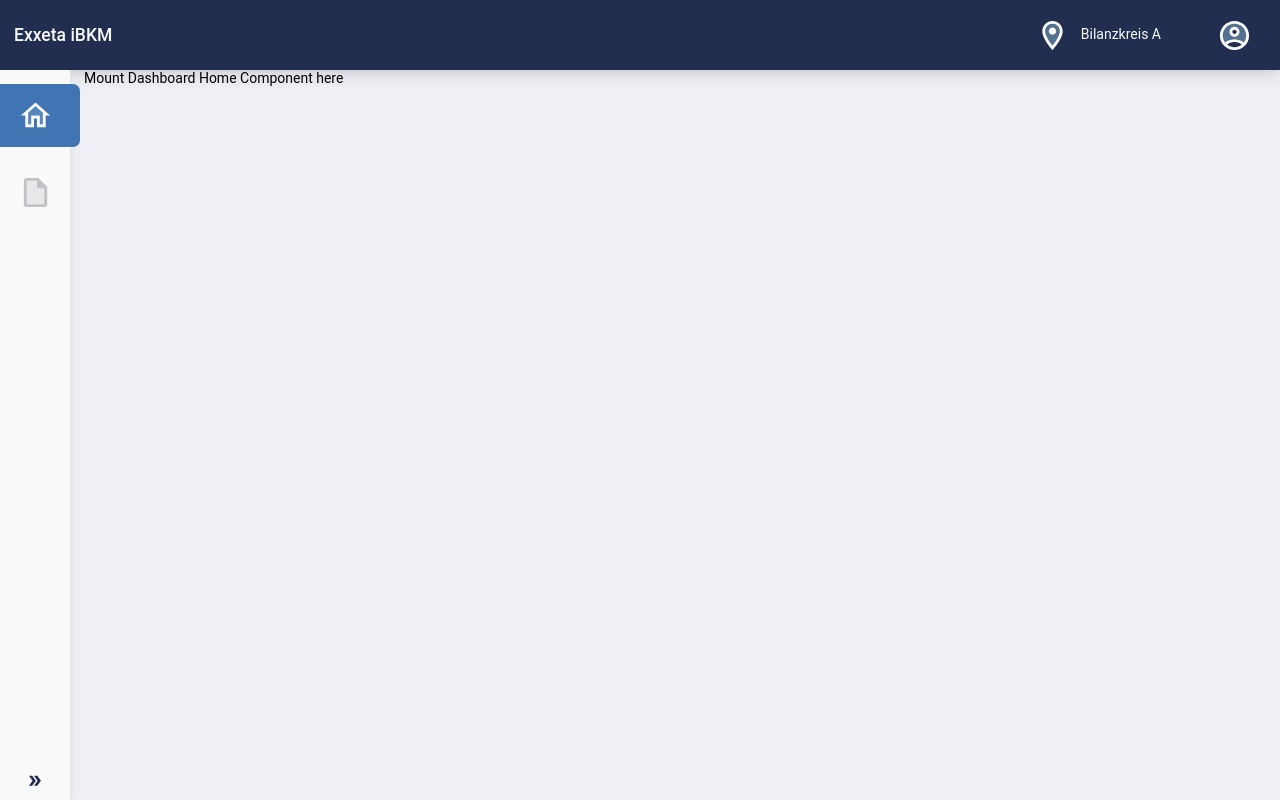
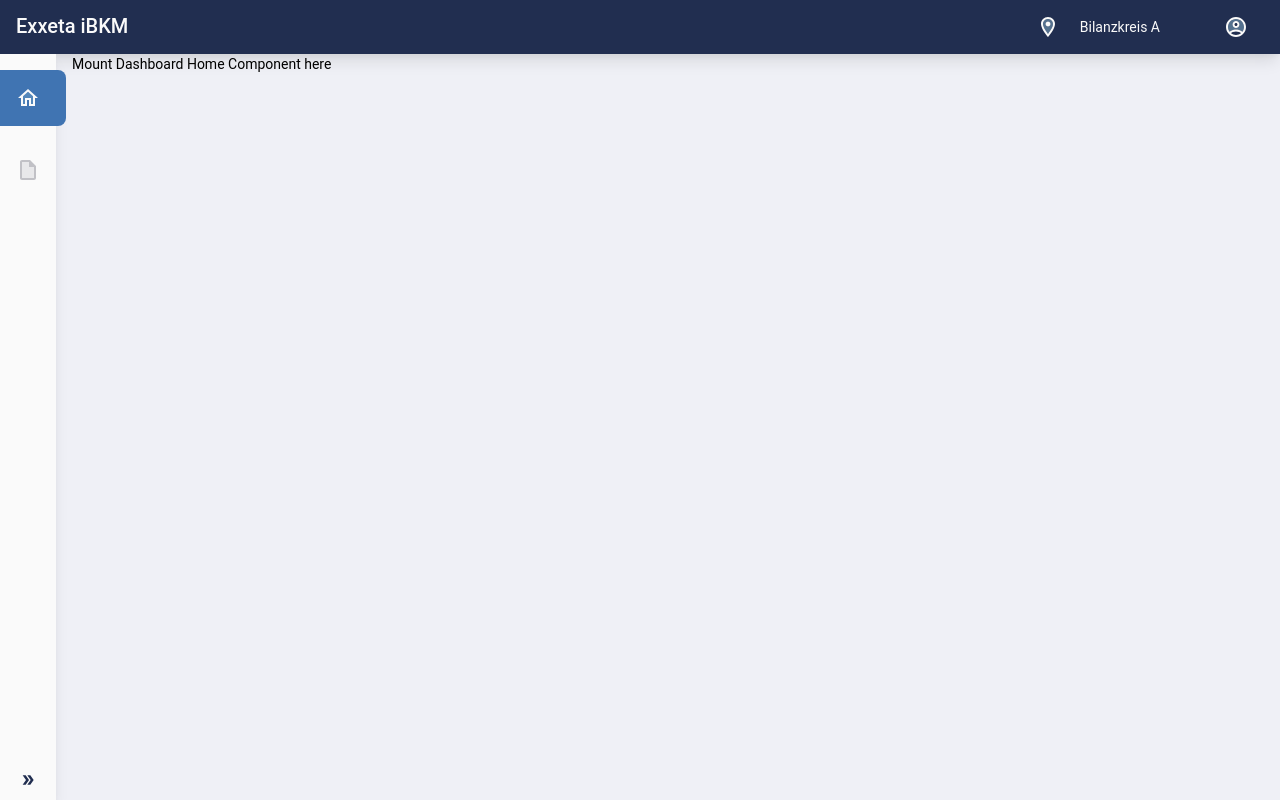
Before and after one commit to HTW-iBKM/frontend, a React (Create React App) app: page /#/dashboard in a window 1280 px wide. Built offline with nearby package versions, Linux system fonts and the light colour scheme.

Commit message:
working on feedback

```diff
--- a/src/App.css
+++ b/src/App.css
@@ -5,7 +5,6 @@
 html,
 body {
     @apply h-full;
-    @apply text-sm;
 }
 
 body {
--- a/src/components/dashboard/Navbar.tsx
+++ b/src/components/dashboard/Navbar.tsx
@@ -10,7 +10,7 @@ import EditIcon from "../icons/EditIcon";
 
 function Navbar(): ReactElement {
   const styles = {
-    navbarIcon: 'h-10 w-10',
+    navbarIcon: 'h-[24px] w-[24px]',
   }
 
   const [balancingGroup, setBalancingGroup] = useState('Bilanzkreis A')
@@ -21,7 +21,7 @@ function Navbar(): ReactElement {
       <div className="flex flex-row gap-16 px-4">
         {/* Dropdown: Bilanzkreisauswahl */}
         <Menu as="div" className="relative block text-left">
-          <Menu.Button className="h-full flex flex-row gap-3 items-center">
+          <Menu.Button className="h-full flex flex-row gap-5 items-center">
             <LocationIcon className={styles.navbarIcon}/>
             <span>{balancingGroup}</span>
           </Menu.Button>
@@ -34,28 +34,28 @@ function Navbar(): ReactElement {
             leaveFrom="transform opacity-100 scale-100"
             leaveTo="transform opacity-0 scale-95"
           >
-            <Menu.Items className="absolute right-0 w-44 mt-2 origin-top-right bg-grayscale-light text-grayscale-darkest divide-y divide-gray-100 rounded-md shadow-lg ring-1 ring-grayscale-dark ring-opacity-5 focus:outline-none">
+            <Menu.Items className="absolute right-0 mt-2 origin-top-right bg-grayscale-light text-grayscale-darkest divide-y divide-gray-100 rounded-md shadow-lg ring-1 ring-grayscale-dark ring-opacity-5 focus:outline-none">
               <div className="p-2">
                 <RadioGroup value={balancingGroup} onChange={setBalancingGroup}>
 
-                  <RadioGroup.Option value="Bilanzkreis A" className={'h-8 group flex gap-3 rounded-md items-center content-center w-full px-2 py-2 text-sm hover:bg-grayscale'}>
+                  <RadioGroup.Option value="Bilanzkreis A" className={'h-8 group flex gap-3 rounded-md items-center content-center w-full px-2 py-2 text-sm hover:bg-grayscale hover:cursor-pointer'}>
                       {({ checked }) => (
                         <>
                           {checked ? (
-                            <CheckboxCheckedIcon className="w-5 h-5 text-grayscale-darkest" />
-                          ) : (<CheckboxUncheckedIcon className="w-5 h-5 text-grayscale-darkest" />)}
-                          <span>Bilanzkreis A</span>
+                            <CheckboxCheckedIcon className="w-4 h-4 text-grayscale-darkest" />
+                          ) : (<CheckboxUncheckedIcon className="w-4 h-4 text-grayscale-darkest" />)}
+                          <span className={"whitespace-nowrap"}>Bilanzkreis A</span>
                         </>
                       )}
                   </RadioGroup.Option>
 
-                  <RadioGroup.Option value="Bilanzkreis B" className={'h-8 group flex gap-3 rounded-md items-center content-center w-full px-2 py-2 text-sm hover:bg-grayscale'}>
+                  <RadioGroup.Option value="Bilanzkreis B" className={'h-8 group flex gap-3 rounded-md items-center content-center w-full px-2 py-2 text-sm hover:bg-grayscale hover:cursor-pointer'}>
                     {({ checked }) => (
                       <>
                         {checked ? (
-                          <CheckboxCheckedIcon className="w-5 h-5 text-grayscale-darkest" />
-                        ) : (<CheckboxUncheckedIcon className="w-5 h-5 text-grayscale-darkest" />)}
-                        <span>Bilanzkreis B</span>
+                          <CheckboxCheckedIcon className="w-4 h-4 text-grayscale-darkest" />
+                        ) : (<CheckboxUncheckedIcon className="w-4 h-4 text-grayscale-darkest" />)}
+                        <span className={"whitespace-nowrap"}>Bilanzkreis B</span>
                       </>
                     )}
                   </RadioGroup.Option>
@@ -69,8 +69,8 @@ function Navbar(): ReactElement {
                           active ? 'bg-grayscale' : ''
                         } h-8 group flex gap-3 rounded-md items-center w-full px-2 py-2 text-sm hover:bg-grayscale`}
                       >
-                        <EditIcon className="w-5 h-5 text-grayscale-darkest"/>
-                        <span>Bearbeiten</span>
+                        <EditIcon className="w-4 h-4 text-grayscale-darkest"/>
+                        <span className={"inline-block whitespace-nowrap"}>Bearbeiten</span>
                       </span>
                     </>
                   )}
@@ -95,16 +95,16 @@ function Navbar(): ReactElement {
             leaveFrom="transform opacity-100 scale-100"
             leaveTo="transform opacity-0 scale-95"
           >
-            <Menu.Items className="absolute right-0 w-56 mt-2 origin-top-right bg-grayscale-light text-grayscale-darkest divide-y divide-gray-100 rounded-md shadow-lg ring-1 ring-grayscale-dark ring-opacity-5 focus:outline-none">
+            <Menu.Items className="absolute right-0 mt-2 origin-top-right bg-grayscale-light text-grayscale-darkest divide-y divide-gray-100 rounded-md shadow-lg ring-1 ring-grayscale-dark ring-opacity-5 focus:outline-none">
               <div className="p-2">
                 <Menu.Item>
                   {({ active }) => (
                     <a
                       className={`${
                         active ? 'bg-grayscale text-white' : 'text-gray-900'
-                      } group flex rounded-md items-center w-full px-2 py-2 text-sm`}
+                      } h-8 group flex gap-3 rounded-md items-center w-full px-2 py-2 text-sm hover:cursor-pointer`}
                     >
-                      <SettingsIcon className="h-5 w-5 mr-2 text-grayscale-darkest"/>
+                      <SettingsIcon className="h-4 w-4 mr-2 text-grayscale-darkest"/>
                       Einstellungen
                     </a>
                   )}
@@ -114,10 +114,10 @@ function Navbar(): ReactElement {
                     <a
                       className={`${
                         active ? 'bg-grayscale text-white' : 'text-gray-900'
-                      } group flex rounded-md items-center w-full px-2 py-2 text-sm`}
+                      } h-8 group flex gap-3 rounded-md items-center w-full px-2 py-2 text-sm hover:cursor-pointer`}
                       href="/account-settings"
                     >
-                      <PowerIcon className="h-5 w-5 mr-2 text-grayscale-darkest"/>
+                      <PowerIcon className="h-4 w-4 mr-2 text-grayscale-darkest"/>
                       Abmelden
                     </a>
                   )}
--- a/src/components/dashboard/Sidebar.tsx
+++ b/src/components/dashboard/Sidebar.tsx
@@ -19,13 +19,13 @@ interface SidebarLink {
 function Sidebar(): ReactElement {
   const [isExpanded, setIsExpanded] = useState(false);
   const match = useRouteMatch<Match>();
-  const location = useLocation();
+  const location = useLocation<Location>();
 
   const styles = {
-    sidebarLink: 'relative px-5 py-4 flex flex-row items-center text-sm tracking-wider uppercase ',
+    sidebarLink: 'relative px-4 py-4 flex flex-row items-center text-sm tracking-wider uppercase hover:pointer ',
     sidebarLinkInactive: 'text-grayscale-dark ',
     sidebarLinkActive: 'text-sm bg-secondary after:bg-secondary after:rounded-r-lg after:w-[10px] after:h-full after:absolute after:right-[-10px] after:top-0 after:bottom-0',
-    sidebarIcon: 'w-10 h-10'
+    sidebarIcon: 'w-[24px] h-[24px]'
   };
 
   const sidebarLinks: SidebarLink[] = [
@@ -64,7 +64,7 @@ function Sidebar(): ReactElement {
                   enterTo="ml-0"
                   leave="transition-all duration-500"
                   leaveTo="-ml-44">
-                    <span className="w-full pl-4 pr-8">{sidebarLink.text}</span>
+                    <span className="w-full pl-4 pr-4">{sidebarLink.text}</span>
                 </Transition>
               </div>
             </NavLink>
@@ -80,7 +80,7 @@ function Sidebar(): ReactElement {
       >
         <DoubleArrowIcon className={`${
           isExpanded ? '-rotate-180' : ''
-        } transform transition-all ease-in-out duration-300 h-5 w-5 text-secondary m-auto`}/>
+        } transform transition-all ease-in-out duration-300 h-4 w-4 text-secondary m-auto`}/>
       </button>
     </>
   );
--- a/src/layouts/Layout.tsx
+++ b/src/layouts/Layout.tsx
@@ -8,7 +8,7 @@ interface LayoutProps {
 function Layout(props: LayoutProps): ReactElement {
   const styles = {
     layoutContainer: 'h-full w-full flex flex-col',
-    headerContainer: 'h-20 shadow-lg min-h-[4rem] bg-primary text-grayscale-light flex items-center justify-between px-4',
+    headerContainer: 'h-[3.375rem] shadow-lg min-h-[3.375rem] bg-primary text-grayscale-light flex items-center justify-between px-4',
     mainContainer: 'flex-1 flex gap-4',
     sidebarContainer: 'bg-grayscale-light shadow-lg flex flex-col justify-between',
     contentContainer: 'flex-1'
```
